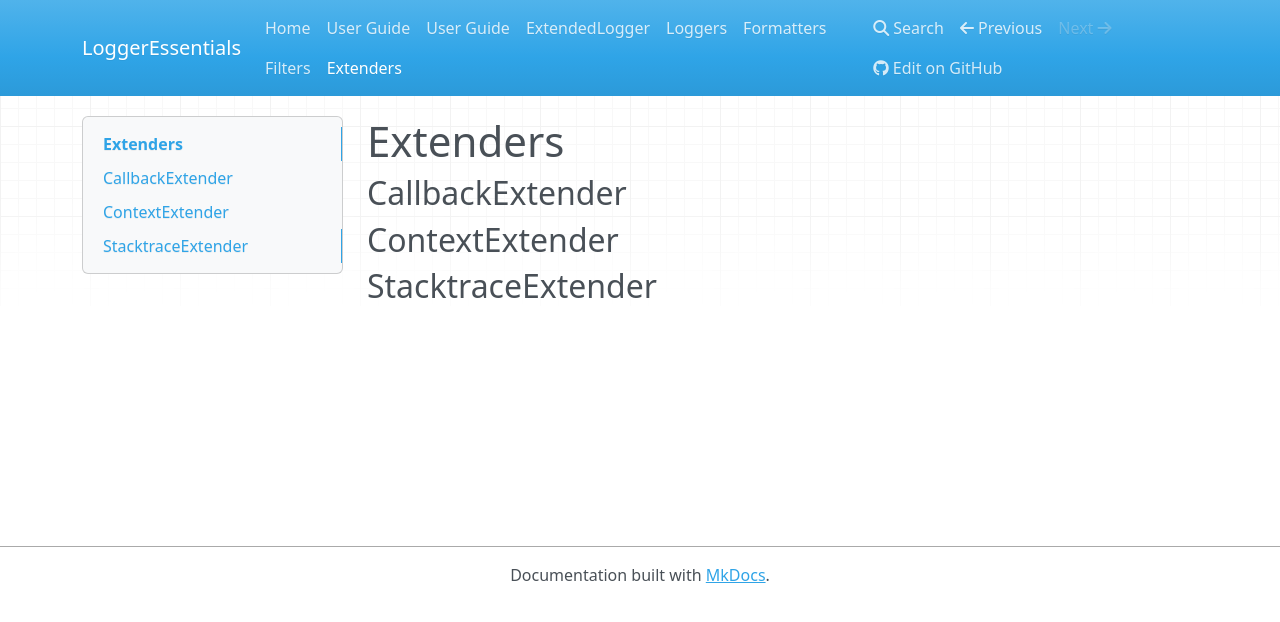
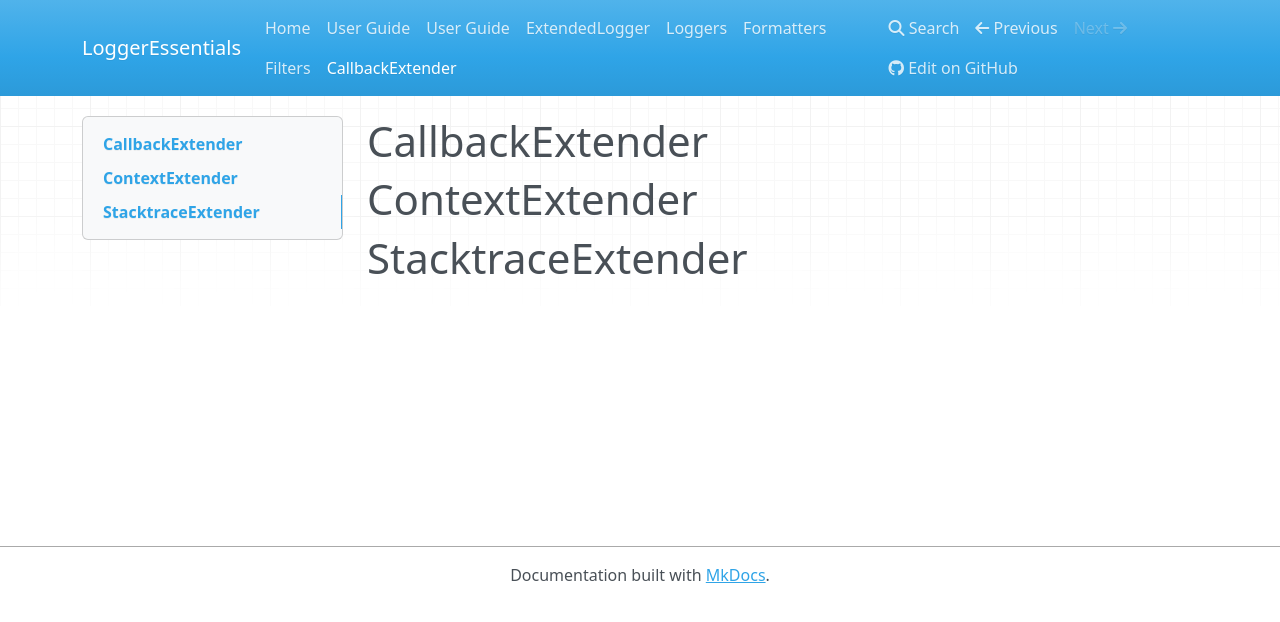
Before and after one commit to LoggerEssentials/LoggerEssentials, an MkDocs documentation site: the page built from docs/components/extenders.md, in a window 1280 px wide. Shown: the top 622 px of the page. Built offline with MkDocs 1.6.1, drawn with Linux system fonts in a browser that asks for light colours; nearby versions of some CDN libraries; old or Windows-style settings are respelled for this version of MkDocs.

```diff
--- a/.travis.yml
+++ b/.travis.yml
@@ -13,4 +13,4 @@ before_script:
   - composer update
 
 script:
-  - phpunit -c tests.xml
+  - vendor/bin/phpunit -c tests.xml
--- a/docs/components/extenders.md
+++ b/docs/components/extenders.md
@@ -1,9 +1,7 @@
-# Extenders
-
-## CallbackExtender
+# CallbackExtender
 
 
-## ContextExtender
+# ContextExtender
 
 
-## StacktraceExtender
+# StacktraceExtender
```
